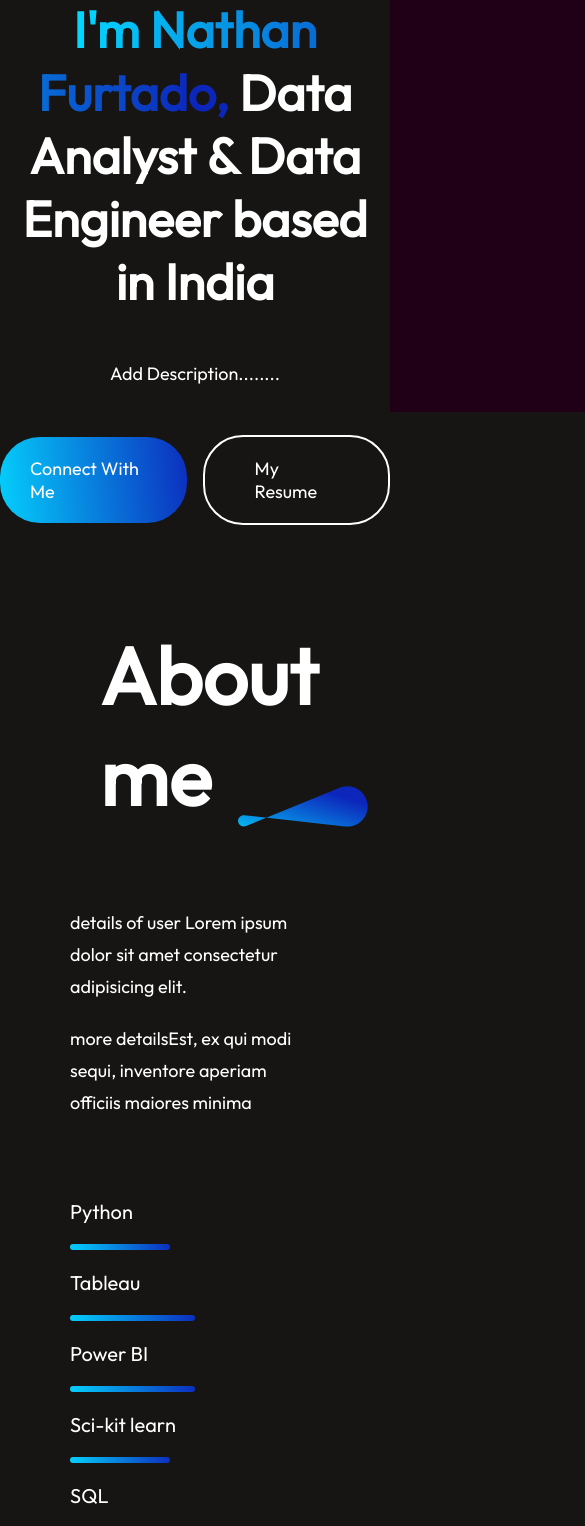
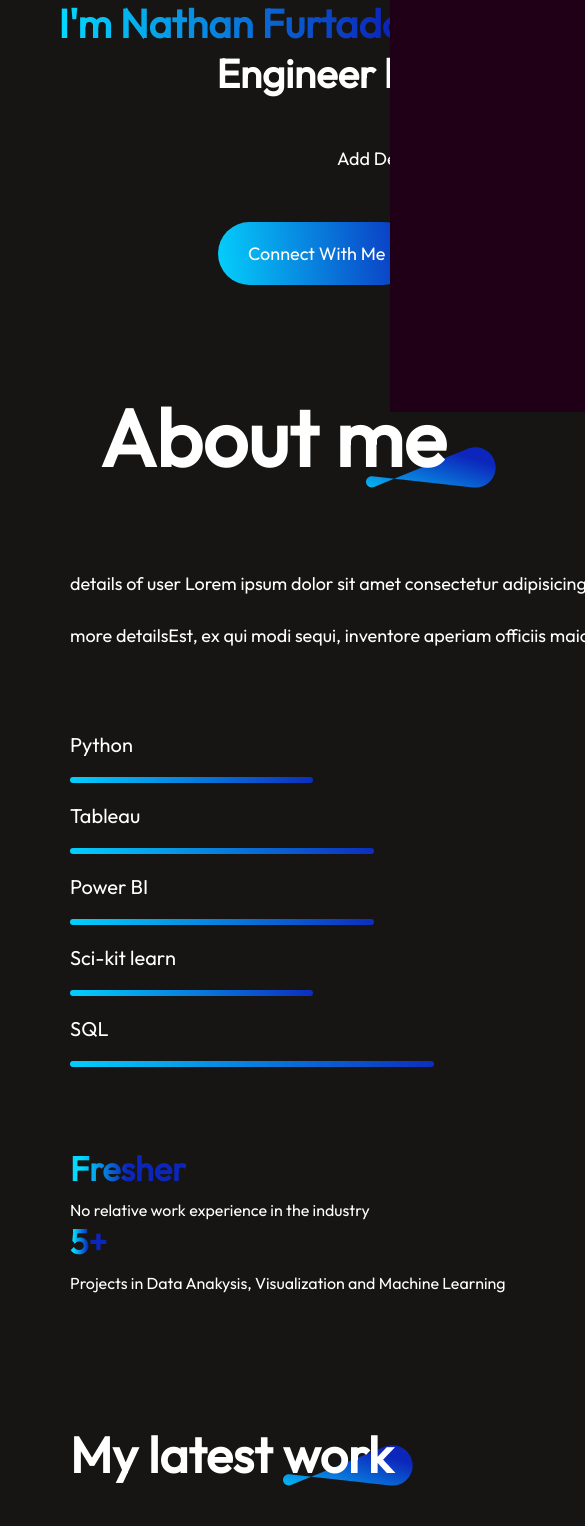
Before and after one commit to Hartfun/Nathan-portfolio, a React (Vite) app: page / in a window 390 px wide. Shown: the part 432-1958 px from the top of the page, 585 px wide, since content can reach past the window. Built offline with nearby package versions, Linux system fonts and the light colour scheme.

Commit message:
first commit

```diff
--- a/src/assets/mywork_data.js
+++ b/src/assets/mywork_data.js
@@ -1,9 +1,7 @@
 import project1_img from '../assets/project_1.svg'
 import project2_img from '../assets/project_2.svg'
 import project3_img from '../assets/project_3.svg'
-import project4_img from '../assets/project_4.svg'
-import project5_img from '../assets/project_5.svg'
-import project6_img from '../assets/project_6.svg'
+
 
 const mywork_data = [
     {
@@ -21,21 +19,6 @@ const mywork_data = [
         w_name:"Web design",
         w_img:project3_img
     },
-    {
-        w_no:4,
-        w_name:"Web design",
-        w_img:project4_img
-    },
-    {
-        w_no:5,
-        w_name:"Web design",
-        w_img:project5_img
-    },
-    {
-        w_no:6,
-        w_name:"Web design",
-        w_img:project6_img
-    },
 ]
 
 export default mywork_data;
--- a/src/components/About/About.css
+++ b/src/components/About/About.css
@@ -103,10 +103,12 @@
     .about-title{
         font-size: 50px;
         padding: 0;
+        text-align: center;
     }
     .about-title img{
         width: 130px;
         right: -20px;
+
     }
     .about-section{
         flex-direction: column;
@@ -130,17 +132,19 @@
         height: 6px;
     }
     .about-achievements{
-        justify-content: space-between;
+        justify-content:left;
+        flex-wrap: wrap;
     }
     .about-achievement{
         gap: 10px;
     }
     .about-achievement h1{
         font-size: 34px;
+        align-self: flex-start;
         font-weight: 700;
     }
     .about-achievement p{
-        text-align: center;
+        align-self: flex-start;
         font-size: 16px;
     }
     .about-skill hr {
--- a/src/components/Contact/Contact.css
+++ b/src/components/Contact/Contact.css
@@ -113,6 +113,7 @@
         padding: 0;
         font-size: 50px;
         font-weight: 600;
+        text-align: center;
     }
     .contact-title img{
         width: 130px;
--- a/src/components/Hero/Hero.css
+++ b/src/components/Hero/Hero.css
@@ -64,7 +64,8 @@
     .hero h1{
         margin-top: 50;
         width: 90%;
-        font-size: 50px;
+        font-size: 40px;
+
     }
     .hero p{
         width: 60%;
@@ -73,10 +74,13 @@
         margin: 10px 0px;
     }
     .hero-action{
+        justify-content: center;
         gap: 16px;
         font-size: 18px;
         font-weight: 500;
         margin-bottom: 50px;
+        display:flex ;
+        flex-wrap: wrap;
     }
     .hero-connect{
         padding: 20px 30px;
--- a/src/components/MyWork/Mywork.css
+++ b/src/components/MyWork/Mywork.css
@@ -64,13 +64,14 @@
         padding: 0;
         font-size: 50px;
         font-weight: 600;
+        text-align: center;
     }
     .mywork-title img{
         width: 130px;
         margin-right: -20px;
     }
     .mywork-container{
-        grid-template-columns: 1fr 1fr;
+        grid-template-columns: 1fr;
         gap: 30px;
     }
     .mywork-container img{
--- a/src/index.css
+++ b/src/index.css
@@ -1,10 +1,12 @@
-*{
+* {
   margin: 0;
   padding: 0;
+  box-sizing: border-box;
 }
 body{
   height: 100vh;
   background: #161513;
   color: white;
   font-family: 'outfit';
+  width: 100vh;
 }
```
